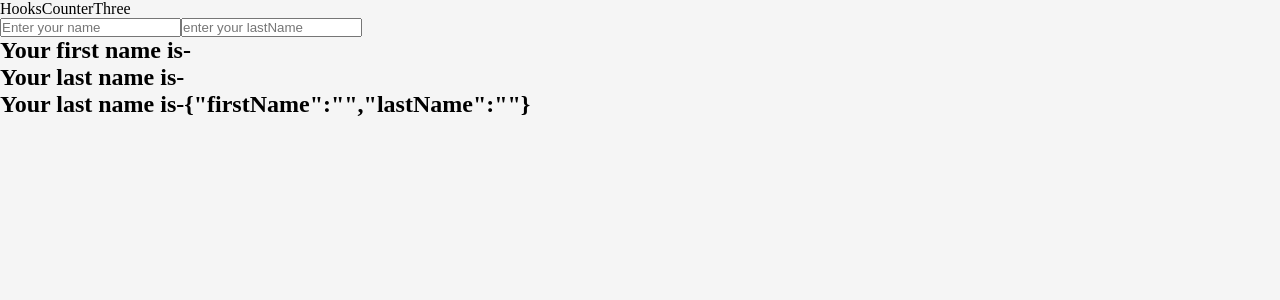
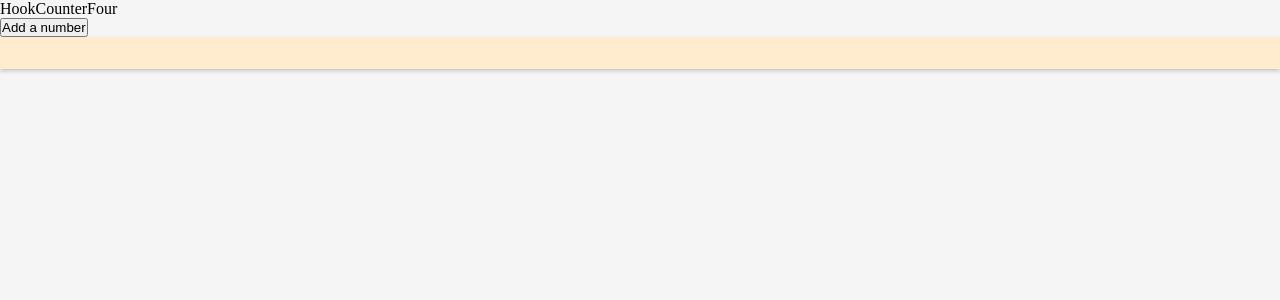
Before and after one commit to Omid-Sargazi/react-project, a React (Create React App) app: page / in a window 1280 px wide. Shown: the top 300 px of the page. Built offline with nearby package versions, Linux system fonts and the light colour scheme.

Commit message:
React Hooks useState with array

```diff
--- a/src/App.js
+++ b/src/App.js
@@ -67,6 +67,7 @@ import ClassCounter from "./components/UseState/ClassCounter";
 import HooksCounter from "./components/Hooks/HooksCounter";
 import HooksCounterTwo from "./components/Hooks/HooksCounterTwo";
 import HooksCounterThree from "./components/Hooks/HooksCounterThree";
+import HookCounterFour from "./components/Hooks/HookCounterFour";
 
 const App = () => {
   return (
@@ -77,7 +78,8 @@ const App = () => {
       {/* <ClassCounter /> */}
       {/* <HooksCounter /> */}
       {/* <HooksCounterTwo /> */}
-      <HooksCounterThree />
+      {/* <HooksCounterThree /> */}
+      <HookCounterFour />
     </div>
   );
 };
--- /dev/null
+++ b/src/components/Hooks/HookCounterFour.js
@@ -0,0 +1,24 @@
+import React, { useState } from "react";
+
+export default function HookCounterFour() {
+  const [items, setItem] = useState([]);
+
+  const addItem = () => {
+    setItem([
+      ...items,
+      { id: items.length, value: Math.floor(Math.random() * 10) + 1 },
+    ]);
+  };
+
+  return (
+    <>
+      <div>HookCounterFour</div>
+      <button onClick={addItem}>Add a number</button>
+      <ul>
+        {items.map((item) => (
+          <li key={item.id}>{item.value}</li>
+        ))}
+      </ul>
+    </>
+  );
+}
```
Also changed, not shown: Note.txt.
